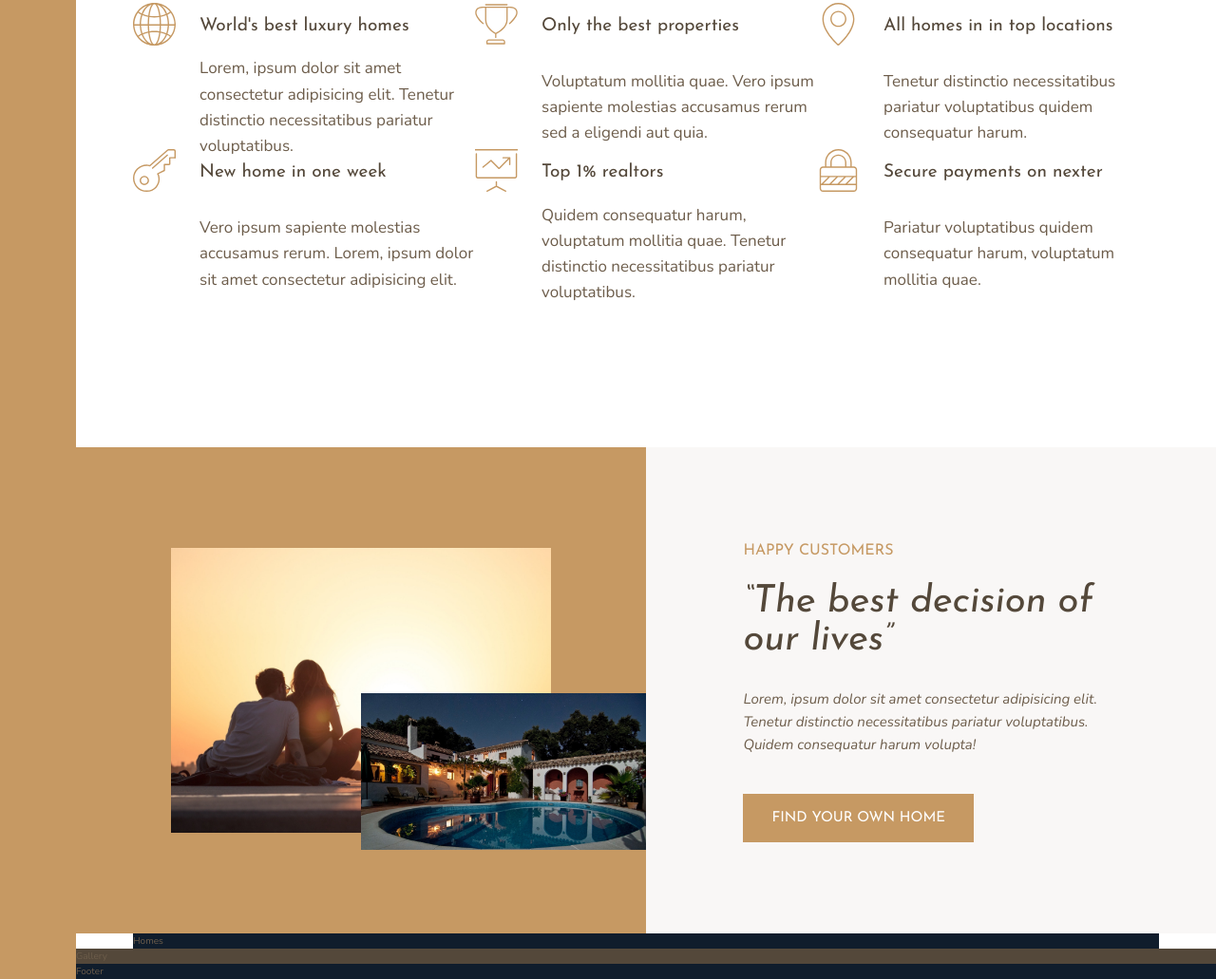
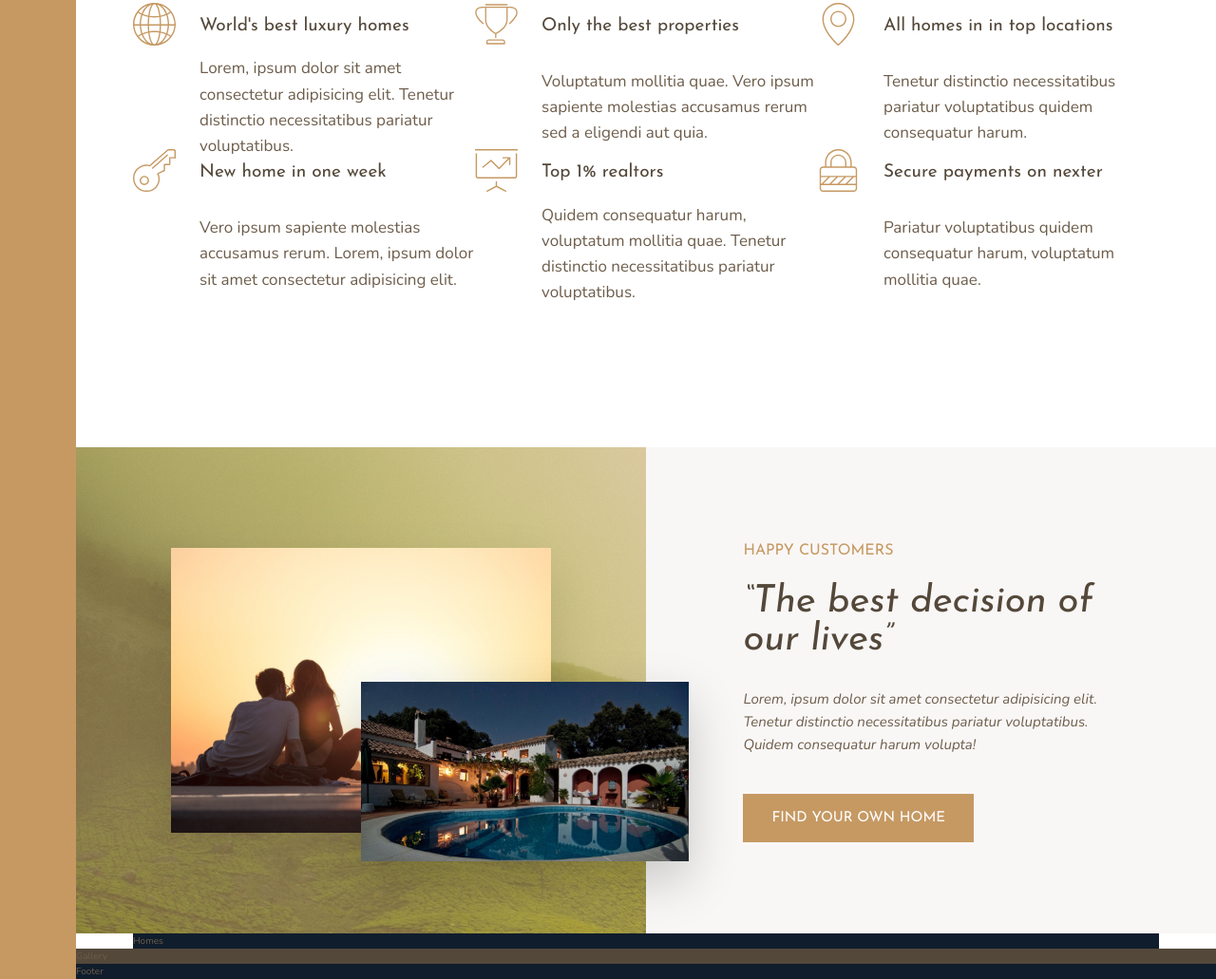
Before and after one commit to pawelpiatek1707/Nexter, a website: page index.html in a window 1280 px wide. Shown: the part 777-1808 px from the top of the page at 95% size. Drawn offline with nearby package versions, Linux system fonts and the light colour scheme.

Commit message:
finished story__image section

```diff
--- a/sass/_story.scss
+++ b/sass/_story.scss
@@ -1,24 +1,28 @@
 .story{
   &__pictures{
-    background-color: $color-primary;
+    //background-color: $color-primary;
     grid-column: sidebar-end / col-end 4;
 
     display: grid;
     grid-template-rows: repeat(6, 1fr);
     grid-template-columns: repeat(6, 1fr);
     align-items: center;
-
+   // background-image: linear-gradient(rgba($color-primary, .5), rgba($color-primary, .5)), url("../img/back.jpg");
+    background-image: linear-gradient(rgba(198, 153, 99, .5), rgba(198, 153, 99, .5)), url(../img/back.jpg);
   }
   &__img--1{
     width: 100%;
     grid-column: 2/6;
     grid-row: 2/6;
+    box-shadow: 0 2rem 5rem rgba(#000,.1);
   }
 
   &__img--2{
-    width: 100%;
+    width: 115%;
     grid-column: 4/7;
     grid-row: 4/6;
+    z-index: 20;
+    box-shadow: 0 2rem 5rem rgba(#000,.2);
   }
 
   &__content {
```
Also changed, not shown: css/style.css.
